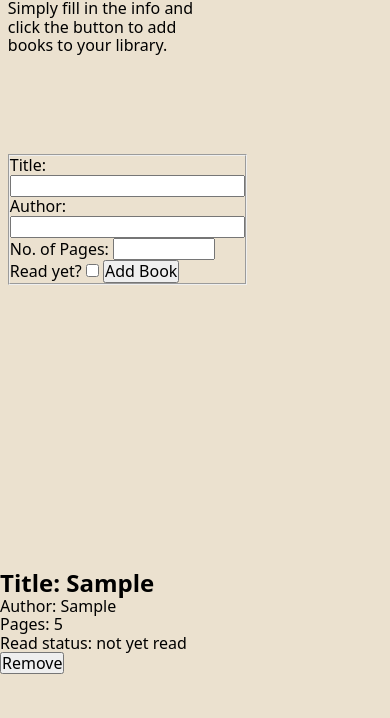
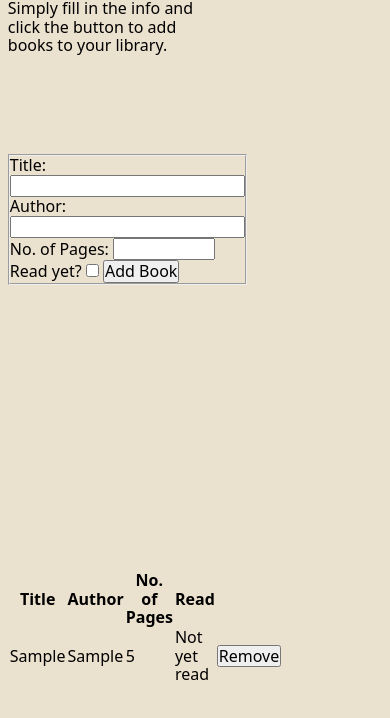
Before and after one commit to scottwright-dev/odin-project-library, a website: page index.html in a window 390 px wide. Both pictures are taken after typing "Sample", "Sample", "5" into the empty fields and a click on the button "Add Book". Shown: the part 98-816 px from the top of the page. Drawn offline with nearby package versions, Linux system fonts and the light colour scheme.

Commit message:
refactor: library display to use a table
After reconsidering my design, I decided to use a table structure to display the library items instead of cards in a grid. A table will provide a more structured and semantically meaningful representation of the data compared to a grid. A table will also help address accessibility and UX concerns for mobile screens as it reduces the need for scrolling and resizing of a css grid to accommodate varying screen sizes as more data is added to the library.

```diff
--- a/index.html
+++ b/index.html
@@ -39,5 +39,20 @@
     </fieldset>
   </div>
 
+  <div class="container">
+    <table class="library-table" aria-label="Library">
+    <thead>
+        <tr>
+          <th scope="col">Title</th>
+          <th scope="col">Author</th>
+          <th scope="col">No. of Pages</th>
+          <th scope="col">Read</th>
+          <th scope="col"></th>
+        </tr>
+      </thead>
+      <tbody></tbody>
+    </table>
+  </div>
+
 </body>
 </html>
--- a/script.js
+++ b/script.js
@@ -12,39 +12,39 @@ function Book(title, author, pages, read) {
 
 // -- DISPLAY LIBRARY -- //
 
-const libraryContainer = document.createElement('div');
-libraryContainer.id = 'library-container';
-document.body.append(libraryContainer);
+const libraryTableBody = document.querySelector('.library-table tbody');
 
 function displayLibrary() {
-  libraryContainer.innerHTML = '';
+  libraryTableBody.innerHTML = '';
 
   myLibrary.forEach((book, index) => {
-    const bookCard = document.createElement('div');
-    bookCard.classList.add('book-card');
+    const row = document.createElement('tr');
 
-    const title = document.createElement('h2');
-    title.textContent = `Title: ${book.title}`;
+    const titleCell = document.createElement('td');
+    titleCell.textContent = book.title;
 
-    const author = document.createElement('p');
-    author.textContent = `Author: ${book.author}`;
+    const authorCell = document.createElement('td');
+    authorCell.textContent = book.author;
 
-    const pages = document.createElement('p');
-    pages.textContent = `Pages: ${book.pages}`;
+    const pagesCell = document.createElement('td');
+    pagesCell.textContent = book.pages;
 
-    const readStatus = document.createElement('p');
-    readStatus.textContent = `Read status: ${book.read ? 'read' : 'not yet read'}`;
+    const readCell = document.createElement('td');
+    readCell.textContent = book.read ? 'Read' : 'Not yet read';
 
-    bookCard.append(title);
-    bookCard.append(author);
-    bookCard.append(pages);
-    bookCard.append(readStatus);
+    const removeCell = document.createElement('td');
+    addRemoveButton(removeCell, index);
 
-    libraryContainer.append(bookCard);
+    row.appendChild(titleCell);
+    row.appendChild(authorCell);
+    row.appendChild(pagesCell);
+    row.appendChild(readCell);
+    row.appendChild(removeCell);
 
-    addRemoveButton(bookCard, index);
+    libraryTableBody.appendChild(row);
   });
 }
+
 
 // -- ADD BOOK FUNCTION -- //
 
@@ -78,18 +78,13 @@ function removeBook(index) {
 
 // -- REMOVE BUTTON -- //
 
-function addRemoveButton(bookCard, index) {
+function addRemoveButton(cell, index) {
   const removeBtn = document.createElement('button');
-  removeBtn.classList.add('remove-button');
   removeBtn.textContent = 'Remove';
-  removeBtn.setAttribute('data-index', index);
-
-  removeBtn.addEventListener('click', (event) => {
-    const clickedIndex = event.target.dataset.index;
-    removeBook(clickedIndex);
-  });
-
-  bookCard.append(removeBtn);
+  removeBtn.classList.add('remove-btn');
+  removeBtn.addEventListener('click', () => removeBook(index));
+  cell.appendChild(removeBtn);
 }
 
+
 addBookToLibrary();
```
